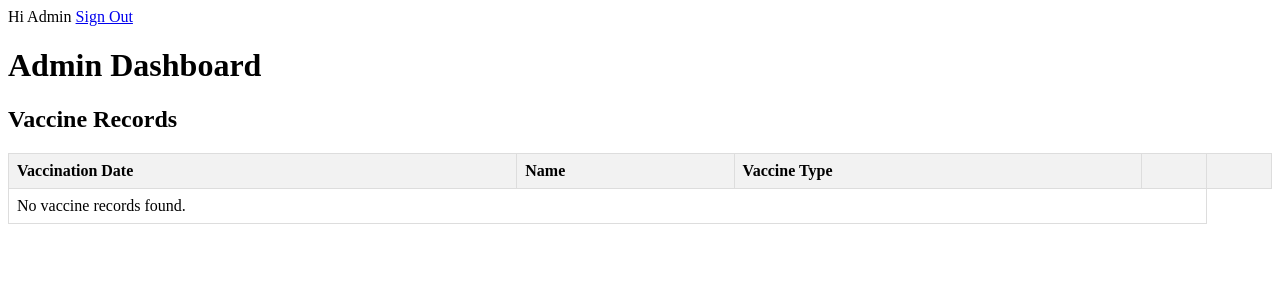
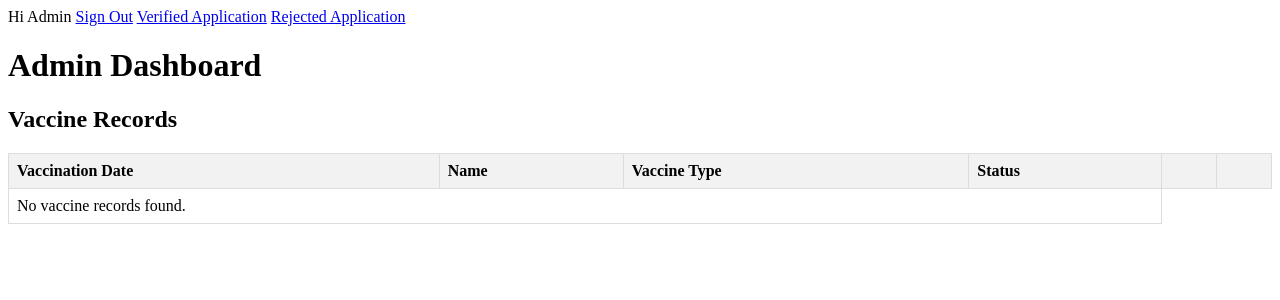
Before and after one commit to kure690/Immunolog, a Django app: page /dashboard in a window 1280 px wide. Shown: the top 300 px of the page. Run offline with Django 5.2, Linux system fonts and the light colour scheme; a user stored in the database is signed in; data that the repository does not hold is empty.

Commit message:
finished accept and reject feature

```diff
--- a/records/views.py
+++ b/records/views.py
@@ -32,7 +32,7 @@ def accept_vaccine_record(request, pk):
     return redirect('dashboard')
 
 
-class VaccineRecord(LoginRequiredMixin, UserPassesTestMixin, ListView):
+class UserVaccineRecord(LoginRequiredMixin, UserPassesTestMixin, ListView):
     model = VaccineRecord
     context_object_name = 'vaccine_records'
     template_name = 'dashboard/customerdashboard.html'
--- a/templates/dashboard/admindashboard.html
+++ b/templates/dashboard/admindashboard.html
@@ -25,6 +25,8 @@
 <body>
     Hi {{ user.username }}
     <a href="{% url 'signout' %}">Sign Out</a>
+    <a href="{% url 'signout' %}">Verified Application</a>
+    <a href="{% url 'signout' %}">Rejected Application</a>
     <h1>Admin Dashboard</h1>
     <h2>Vaccine Records</h2>
     <table>
@@ -33,6 +35,7 @@
                 <th>Vaccination Date</th>
                 <th>Name</th>
                 <th>Vaccine Type</th>
+                <th>Status</th>
                 <th></th>
                 <th></th>
             </tr>
@@ -43,8 +46,9 @@
                 <td>{{ record.vaccination_date }}</td>
                 <td>{{ record.user.username }}</td>
                 <td>{{ record.vaccine_type }}</td>
+                <td>{{ record.status }}</td>
                 <td><a href="{% url 'accept_vaccine_record' pk=record.pk %}" class="action-link">Accept</a></td>
-                <td><a href="" class="action-link">Reject</a></td>
+                <td><a href="{% url 'reject_vaccine_record' pk=record.pk %}" class="action-link">Reject</a></td>
             </tr>
             {% empty %}
             <tr>
```
